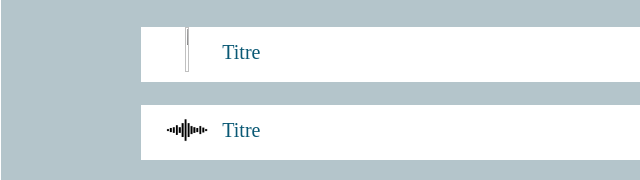
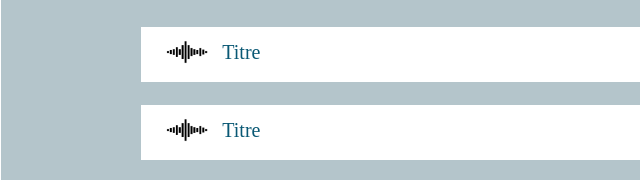
Before and after one commit to lanapourchasse/Projet_cir2_Brest, a plain HTML site: page albums.html in a window 1280 px wide. Shown: the part 257-437 px from the top of the page, 0-640 px from the left. Drawn offline with nearby package versions, Linux system fonts and the light colour scheme; a web font is replaced by a local one.

Commit message:
Update albums.html

```diff
--- a/albums.html
+++ b/albums.html
@@ -35,7 +35,7 @@
                 <img
                   class="font-awesome-freebrandsoundc4"
                   alt=""
-                  src="img/playliste.png"
+                  src="img/sound.png"
                 />
 
                 <div class="titre24">
```
